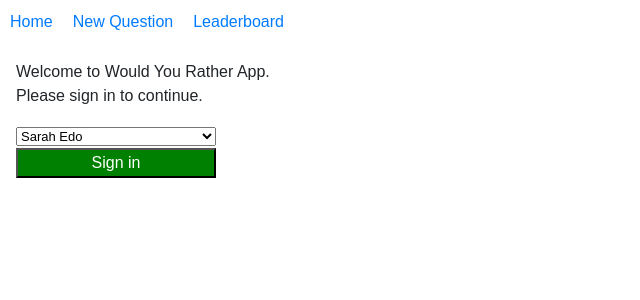
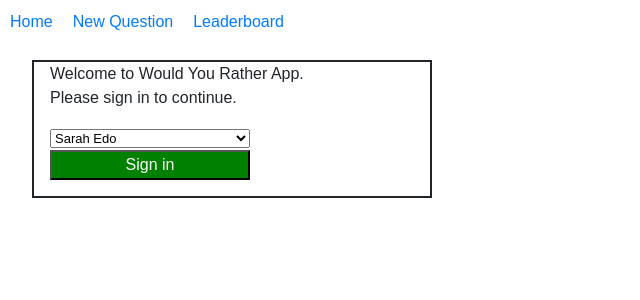
Before and after one commit to yuyi1000/reactnd-would-you-rather-app, a React (Create React App) app: page / in a window 1280 px wide. Shown: the top 300 px of the page, without its empty margins (0-640 px from the left). Built offline with nearby package versions, Linux system fonts and the light colour scheme.

Commit message:
add a border for login page

```diff
--- a/src/components/Login.js
+++ b/src/components/Login.js
@@ -33,7 +33,7 @@ class Login extends Component {
     }
 
     return (
-      <div>
+      <div className='sign-in'>
         <div className='sign-in-direction'>
           Welcome to Would You Rather App. <br/>
           Please sign in to continue.
--- a/src/index.css
+++ b/src/index.css
@@ -24,6 +24,12 @@ li {
   list-style-type: none;
   padding: 10px;
   text-decoration: none;
+}
+
+.sign-in {
+  border: solid 2px;
+  max-width: 400px;
+  margin-left: 2em;
 }
 
 .sign-in-direction {
```
